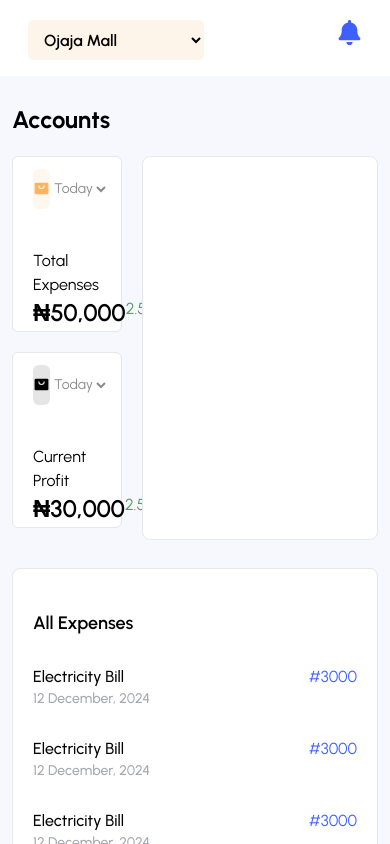
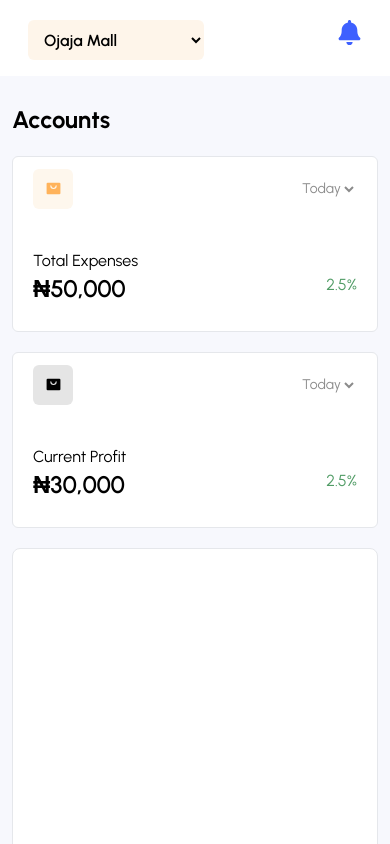
Before and after one commit to HamidTech360/class-project, a React (Vite) app: page /accounts in a window 390 px wide. Built offline with nearby package versions, Linux system fonts and the light colour scheme.

Commit message:
removing unused vars

```diff
--- a/src/components/flatList/index.tsx
+++ b/src/components/flatList/index.tsx
@@ -8,7 +8,7 @@ const FlatList = ({listTitle}:any) => {
 
             <div className='mt-7'>
                 {
-                    [1,1,1,1,1,1,1,1,].map((item)=>
+                    [1,1,1,1,1,1,1,1,].map(()=>
                     <div className="flex mb-7">
                         <div className="max-w-32 font-medium">
                             Electricity Bill
--- a/src/screens/accounts/index.tsx
+++ b/src/screens/accounts/index.tsx
@@ -18,8 +18,8 @@ const Accounts = () => {
     return (
         <div>
             <div className="font-bold text-2xl mb-5">Accounts</div>
-            <div className="flex">
-                <div className="w-[30%] mr-5">
+            <div className="lg:flex">
+                <div className="lg:w-[30%] lg:mr-5">
                     <div className="mb-5">
                     <InfoCard
                         tagColor="#fef7ed"
@@ -31,7 +31,7 @@ const Accounts = () => {
                     />
                     </div>
 
-                    <div>
+                    <div className="mb-5">
                     <InfoCard
                         tagColor="#e5e5e5"
                         Icon={PiShoppingBagFill}
@@ -42,7 +42,7 @@ const Accounts = () => {
                     />
                     </div>
                 </div>
-                <div className="bg-white border rounded-lg w-[70%] h-96">
+                <div className="bg-white border rounded-lg lg:w-[70%] h-96">
 
                 </div>
             </div>
--- a/src/store/market/index.tsx
+++ b/src/store/market/index.tsx
@@ -11,7 +11,7 @@ const marketSlice: StateCreator<any>= (set) => ({
         }
     ],
     setSelectedMarket:()=>{
-        set((state:any)=>{
+        set(()=>{
             return {selectedMarket:'Latest!!!'}
         })
     },
```
